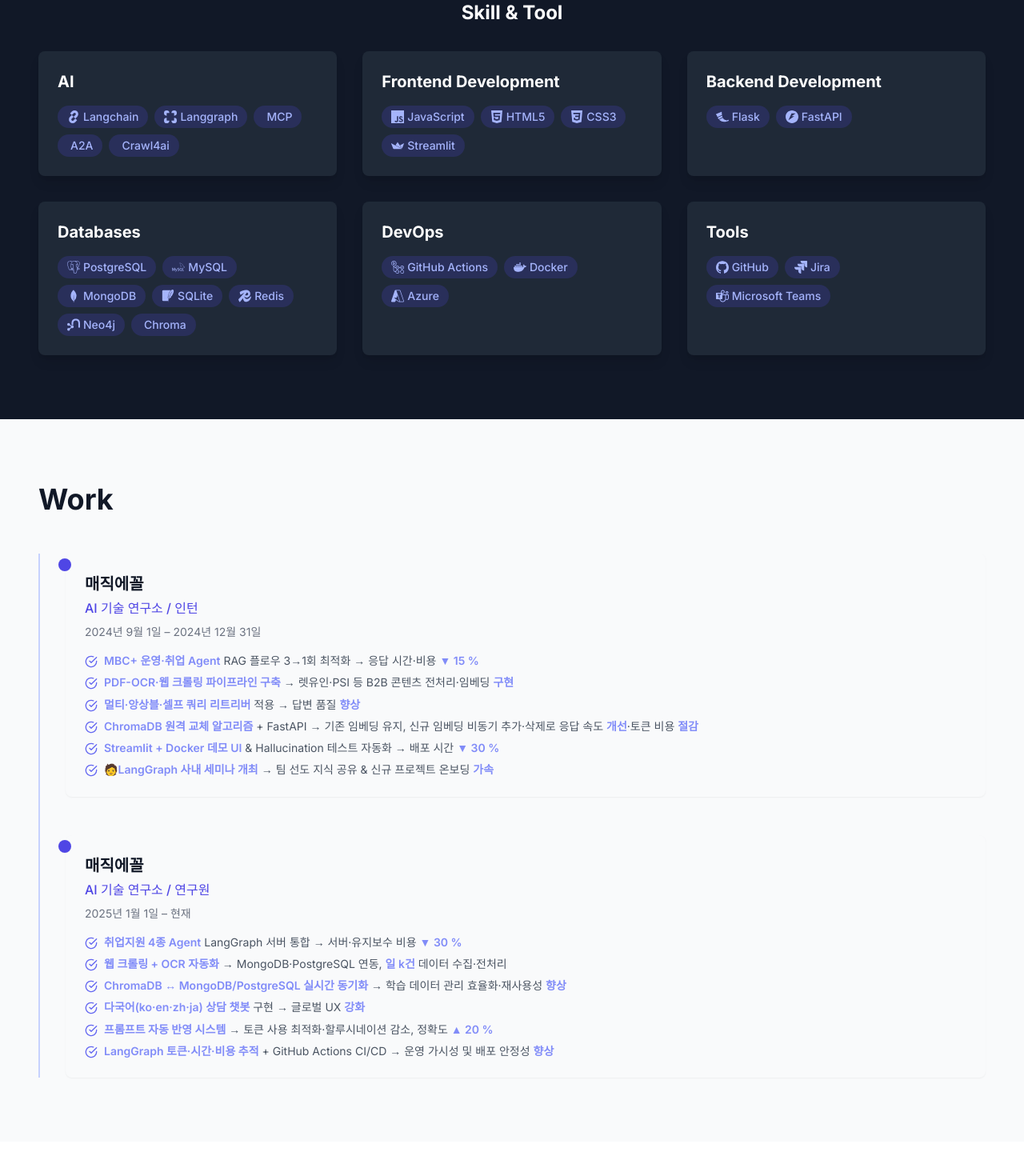
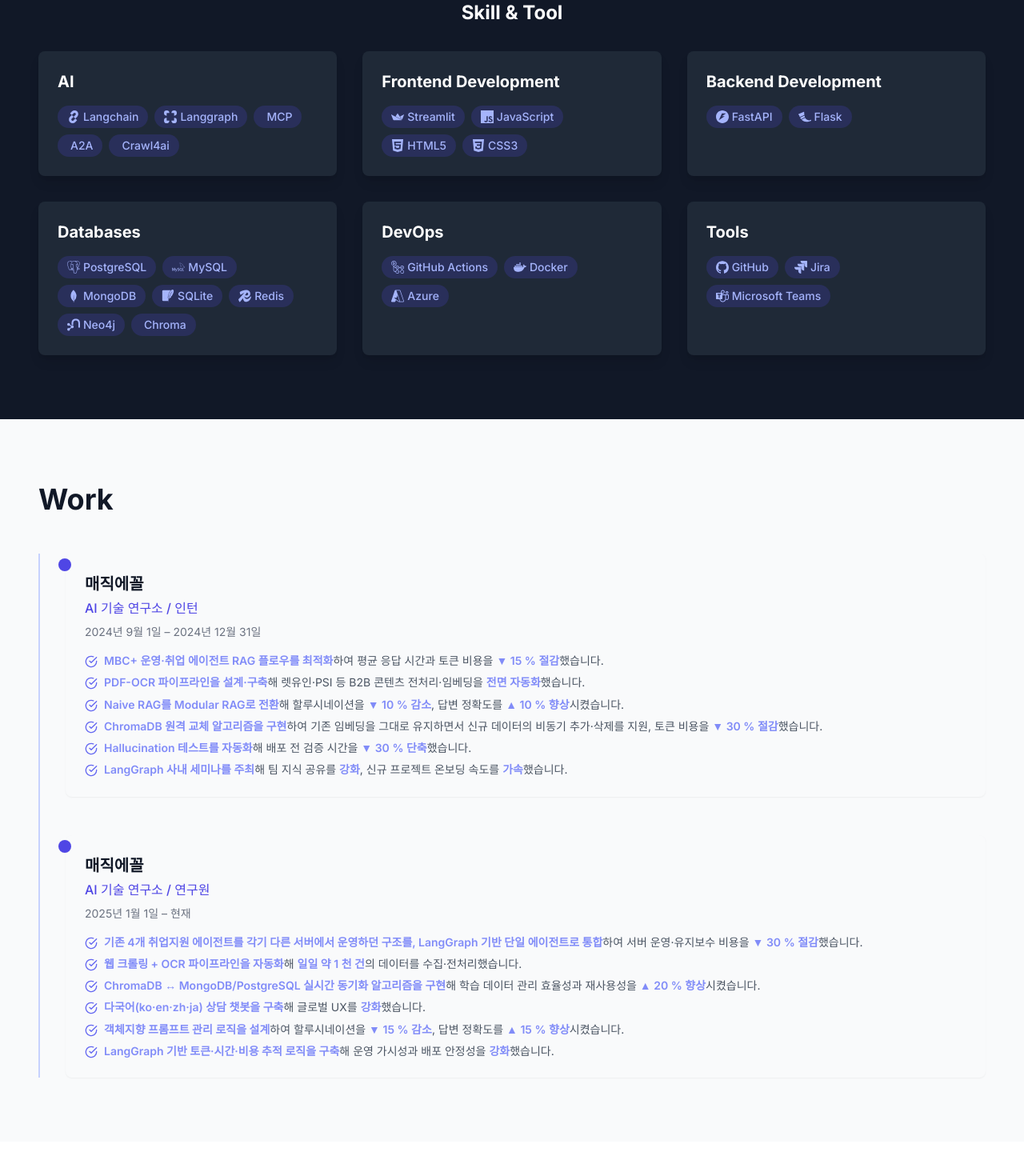
Before and after one commit to hyeonsang010716/my_portfolio, a React (Vite) app: page / in a window 1280 px wide. Shown: the part 880-2350 px from the top of the page at 80% size. Built offline with nearby package versions, Linux system fonts and the light colour scheme.

Commit message:
[MOD] 소개 설명 변경

```diff
--- a/src/data/index.ts
+++ b/src/data/index.ts
@@ -13,8 +13,8 @@
 
 export const skills = {
   ai: ['Langchain', 'Langgraph', 'MCP', 'A2A', 'Crawl4ai'],
-  frontend: ['JavaScript', 'HTML5', 'CSS3', 'Streamlit'],
-  backend: ['Flask', 'FastAPI'],
+  frontend: ['Streamlit', 'JavaScript', 'HTML5', 'CSS3'],
+  backend: ['FastAPI', 'Flask'],
   databases: ['PostgreSQL', 'MySQL', 'MongoDB', 'SQLite', 'Redis', 'Neo4j', 'Chroma'],
   devops: ['GitHub Actions', 'Docker', 'Azure'],
   tools: ['GitHub', 'Jira', 'Microsoft Teams'],
@@ -90,12 +90,12 @@
     company: 'AI 기술 연구소 / 인턴',
     period: '2024년 9월 1일 – 2024년 12월 31일',
     description: [
-      '**MBC+ 운영·취업 Agent** RAG 플로우 3→1회 최적화 → 응답 시간·비용 **▼ 15 %**',
-      '**PDF-OCR·웹 크롤링 파이프라인 구축** → 렛유인·PSI 등 B2B 콘텐츠 전처리·임베딩 **구현**',
-      '**멀티·앙상블·셀프 쿼리 리트리버** 적용 → 답변 품질 **향상**',
-      '**ChromaDB 원격 교체 알고리즘** + FastAPI → 기존 임베딩 유지, 신규 임베딩 비동기 추가·삭제로 응답 속도 **개선**·토큰 비용 **절감**',
-      '**Streamlit + Docker 데모 UI** & Hallucination 테스트 자동화 → 배포 시간 **▼ 30 %**',
-      '🧑**LangGraph 사내 세미나 개최** → 팀 선도 지식 공유 & 신규 프로젝트 온보딩 **가속**',
+      '**MBC+ 운영·취업 에이전트 RAG 플로우를 최적화**하여 평균 응답 시간과 토큰 비용을 **▼ 15 % 절감**했습니다.',
+      '**PDF-OCR 파이프라인을 설계·구축**해 렛유인·PSI 등 B2B 콘텐츠 전처리·임베딩을 **전면 자동화**했습니다.',
+      '**Naive RAG를 Modular RAG로 전환**해 할루시네이션을 **▼ 10 % 감소**, 답변 정확도를 **▲ 10 % 향상**시켰습니다.',
+      '**ChromaDB 원격 교체 알고리즘을 구현**하여 기존 임베딩을 그대로 유지하면서 신규 데이터의 비동기 추가·삭제를 지원, 토큰 비용을 **▼ 30 % 절감**했습니다.',
+      '**Hallucination 테스트를 자동화**해 배포 전 검증 시간을 **▼ 30 % 단축**했습니다.',
+      '**LangGraph 사내 세미나를 주최**해 팀 지식 공유를 **강화**, 신규 프로젝트 온보딩 속도를 **가속**했습니다.',
     ],
   },
   {
@@ -103,12 +103,12 @@
     company: 'AI 기술 연구소 / 연구원',
     period: '2025년 1월 1일 – 현재',
     description: [
-      '**취업지원 4종 Agent** LangGraph 서버 통합 → 서버·유지보수 비용 **▼ 30 %**',
-      '**웹 크롤링 + OCR 자동화** → MongoDB·PostgreSQL 연동, **일 k건** 데이터 수집·전처리',
-      '**ChromaDB ↔ MongoDB/PostgreSQL 실시간 동기화** → 학습 데이터 관리 효율화·재사용성 **향상**',
-      '**다국어(ko·en·zh·ja) 상담 챗봇** 구현 → 글로벌 UX **강화**',
-      '**프롬프트 자동 반영 시스템** → 토큰 사용 최적화·할루시네이션 감소, 정확도 **▲ 20 %**',
-      '**LangGraph 토큰·시간·비용 추적** + GitHub Actions CI/CD → 운영 가시성 및 배포 안정성 **향상**',
+      '**기존 4개 취업지원 에이전트를 각기 다른 서버에서 운영하던 구조를, LangGraph 기반 단일 에이전트로 통합**하여 서버 운영·유지보수 비용을 **▼ 30 % 절감**했습니다.',
+      '**웹 크롤링 + OCR 파이프라인을 자동화**해 **일일 약 1 천 건**의 데이터를 수집·전처리했습니다.',
+      '**ChromaDB ↔ MongoDB/PostgreSQL 실시간 동기화 알고리즘을 구현**해 학습 데이터 관리 효율성과 재사용성을 **▲ 20 % 향상**시켰습니다.',
+      '**다국어(ko·en·zh·ja) 상담 챗봇을 구축**해 글로벌 UX를 **강화**했습니다.',
+      '**객체지향 프롬프트 관리 로직을 설계**하여 할루시네이션을 **▼ 15 % 감소**, 답변 정확도를 **▲ 15 % 향상**시켰습니다.',
+      '**LangGraph 기반 토큰·시간·비용 추적 로직을 구축**해 운영 가시성과 배포 안정성을 **강화**했습니다.',
     ],
   },
 ];
@@ -205,7 +205,7 @@
   },
   {
     title: '서강대학교 SGCS 깃헙 스터디',
-    description: '서강대학교 SGCS 학술 동아리에서 깃헙 스터디를 주관하며, 학생들에게 Git 사용법과 협업 워크플로우를 교육하고 있습니다.',
+    description: '서강대학교 SGCS 학술 동아리에서 깃헙 스터디를 주관하며, 학생들에게 Git 사용법과 협업 워크플로우를 교육하고 했습니다.',
     period: '2025년 3월24일 – 2025년 5월 12일',
     link: 'https://github.com/SGCS-Release-Git-Project/Git-Study',
   },
--- a/src/sections/Skills.tsx
+++ b/src/sections/Skills.tsx
@@ -13,10 +13,10 @@
   Crawl4ai:  <span aria-hidden></span>,
 
   // ─────── Front-end ───────
+  Streamlit:  <Icon icon="simple-icons:streamlit"  className="w-4 h-4" />,
   JavaScript: <Icon icon="simple-icons:javascript" className="w-4 h-4" />,
   HTML5:      <Icon icon="simple-icons:html5"      className="w-4 h-4" />,
   CSS3:       <Icon icon="simple-icons:css3"       className="w-4 h-4" />,
-  Streamlit:  <Icon icon="simple-icons:streamlit"  className="w-4 h-4" />,
 
   // ─────── Back-end ───────
   Flask:   <Icon icon="simple-icons:flask"   className="w-4 h-4" />,
```
